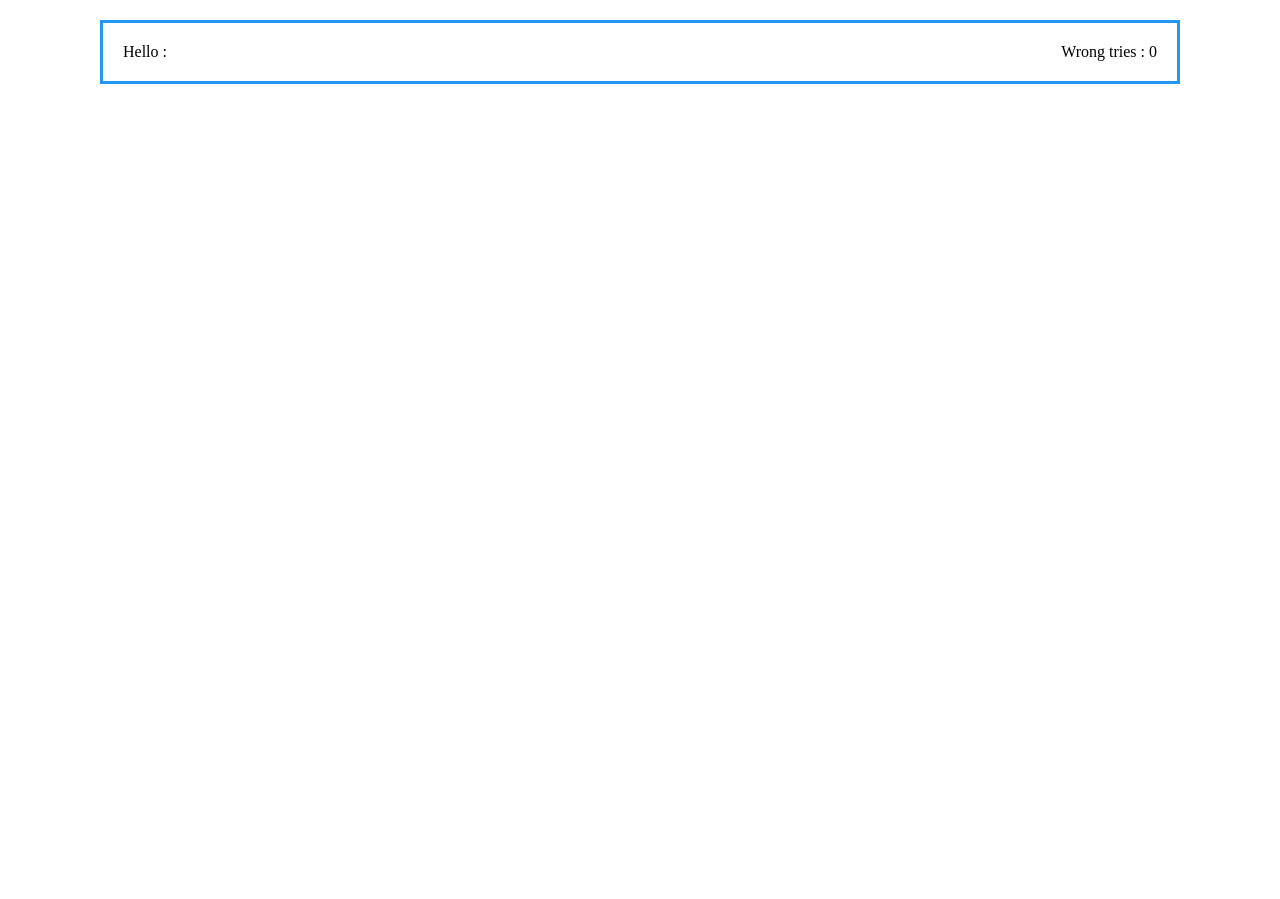
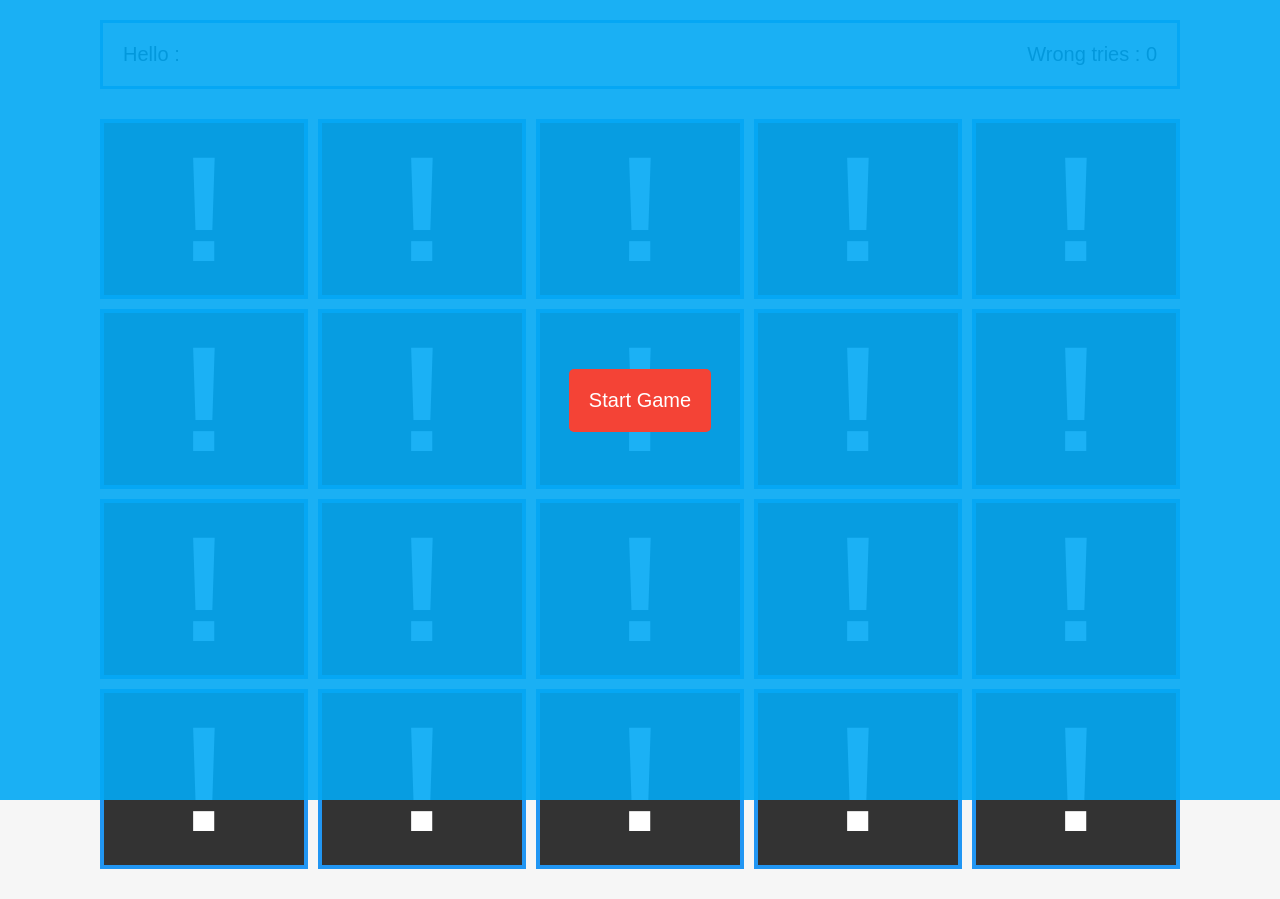
Before and after one commit to a-HamedEG/memory-game, a website built with Vite: page index.html in a window 1280 px wide. Before the commit the page ends 800 px from the top, so only its background shows below. Built offline with nearby package versions, Linux system fonts and the light colour scheme.

Commit message:
Completing the Game

```diff
--- a/index.html
+++ b/index.html
@@ -2,21 +2,155 @@
 <html lang="en">
   <head>
     <meta charset="UTF-8" />
-    <link rel="icon" type="image/svg+xml" href="/vite.svg" />
     <meta name="viewport" content="width=device-width, initial-scale=1.0" />
     <title>Memory Game</title>
   </head>
   <body>
+    <div class="start-btn">
+      <button>Start Game</button>
+    </div>
     <header>
       <div class="container-info">
-        <div>
+        <div class="name">
           Hello : <span></span>
         </div>
-        <div>
+        <div class="wrong-tries">
           Wrong tries : <span>0</span>
         </div>
       </div>
     </header>
-    <script type="module" src="/main.js"></script>
+    <div class="card-wrapper">
+      <!-- Two cards same pic -->
+      <div class="card" data-techology="code">
+        <div class="face front"></div>
+        <div class="face back">
+          <img src="./public/imgs/code.svg" alt="code">
+        </div>
+      </div>
+      <div class="card" data-techology="code">
+        <div class="face front"></div>
+        <div class="face back">
+          <img src="./public/imgs/code.svg" alt="code">
+        </div>
+      </div>
+      <!-- Two cards same pic -->
+      <div class="card" data-techology="css">
+        <div class="face front"></div>
+        <div class="face back">
+          <img src="./public/imgs/css.svg" alt="css">
+        </div>
+      </div>
+      <div class="card" data-techology="css">
+        <div class="face front"></div>
+        <div class="face back">
+          <img src="./public/imgs/css.svg" alt="css">
+        </div>
+      </div>
+      <!-- Two cards same pic -->
+      <div class="card" data-techology="laravel">
+        <div class="face front"></div>
+        <div class="face back">
+          <img src="./public/imgs/laravel.svg" alt="laravel">
+        </div>
+      </div>
+      <div class="card" data-techology="laravel">
+        <div class="face front"></div>
+        <div class="face back">
+          <img src="./public/imgs/laravel.svg" alt="laravel">
+        </div>
+      </div>
+      <!-- Two cards same pic -->
+      <div class="card" data-techology="wordpress">
+        <div class="face front"></div>
+        <div class="face back">
+          <img src="./public/imgs/wordpress.svg" alt="wordpress">
+        </div>
+      </div>
+      <div class="card" data-techology="wordpress">
+        <div class="face front"></div>
+        <div class="face back">
+          <img src="./public/imgs/wordpress.svg" alt="wordpress">
+        </div>
+      </div>
+      <!-- Two cards same pic -->
+      <div class="card" data-techology="vuejs">
+        <div class="face front"></div>
+        <div class="face back">
+          <img src="./public/imgs/vuejs.svg" alt="vuejs">
+        </div>
+      </div>
+      <div class="card" data-techology="vuejs">
+        <div class="face front"></div>
+        <div class="face back">
+          <img src="./public/imgs/vuejs.svg" alt="vuejs">
+        </div>
+      </div>
+      <!-- Two cards same pic -->
+      <div class="card" data-techology="react">
+        <div class="face front"></div>
+        <div class="face back">
+          <img src="./public/imgs/react.svg" alt="react">
+        </div>
+      </div>
+      <div class="card" data-techology="react">
+        <div class="face front"></div>
+        <div class="face back">
+          <img src="./public/imgs/react.svg" alt="react">
+        </div>
+      </div>
+      <!-- Two cards same pic -->
+      <div class="card" data-techology="php">
+        <div class="face front"></div>
+        <div class="face back">
+          <img src="./public/imgs/php.svg" alt="php">
+        </div>
+      </div>
+      <div class="card" data-techology="php">
+        <div class="face front"></div>
+        <div class="face back">
+          <img src="./public/imgs/php.svg" alt="php">
+        </div>
+      </div>
+      <!-- Two cards same pic -->
+      <div class="card" data-techology="nodejs">
+        <div class="face front"></div>
+        <div class="face back">
+          <img src="./public/imgs/nodejs.svg" alt="nodejs">
+        </div>
+      </div>
+      <div class="card" data-techology="nodejs">
+        <div class="face front"></div>
+        <div class="face back">
+          <img src="./public/imgs/nodejs.svg" alt="nodejs">
+        </div>
+      </div>
+      <!-- Two cards same pic -->
+      <div class="card" data-techology="html">
+        <div class="face front"></div>
+        <div class="face back">
+          <img src="./public/imgs/html.svg" alt="html">
+        </div>
+      </div>
+      <div class="card" data-techology="html">
+        <div class="face front"></div>
+        <div class="face back">
+          <img src="./public/imgs/html.svg" alt="html">
+        </div>
+      </div>
+      <!-- Two cards same pic -->
+      <div class="card" data-techology="javascript">
+        <div class="face front"></div>
+        <div class="face back">
+          <img src="./public/imgs/javascript.svg" alt="javascript">
+        </div>
+      </div>
+      <div class="card" data-techology="javascript">
+        <div class="face front"></div>
+        <div class="face back">
+          <img src="./public/imgs/javascript.svg" alt="javascript">
+        </div>
+      </div>
+    </div>
+    <script type="module" src="./public/js/main.js"></script>
   </body>
 </html>
--- a/main.js
+++ /dev/null
@@ -1 +0,0 @@
-import './style.css'
--- /dev/null
+++ b/public/css/style.css
@@ -0,0 +1,127 @@
+* {
+  box-sizing: border-box;
+  margin: 0;
+  font-family: Arial, Tahoma, sans-serif;
+}
+
+:root {
+  --primay-color:#2196f3;
+  /* --primay-color:#4e2d2d; */
+  --card-color:#333;
+  --secondary-color:#F44336;
+  --background-color:#F6F6F6;
+  --section-padding: 20px;
+  --section-margin: 20px;
+  --splash-background:rgba(3, 169, 244, 0.9);
+}
+
+body {
+  background-color: var(--background-color);
+}
+
+.start-btn {
+  position: fixed;
+  top: 0;
+  left: 0;
+  width: 100%;
+  height: 100%;
+  display: flex;
+  justify-content: center;
+  align-items: center;
+  z-index: 2;
+  background-color: var(--splash-background);
+}
+
+.start-btn button {
+  background-color: var(--secondary-color);
+  color: white;
+  font-size: 20px;
+  padding: 20px;
+  border-radius: 5px;
+  border: none;
+  font-weight: 500;
+  cursor: pointer;
+}
+
+.container-info {
+  width: 1080px;
+  margin: var(--section-margin) auto;
+  padding: var(--section-padding);
+  display: flex;
+  justify-content: space-between;
+  align-items: center;
+  border: 3px solid var(--primay-color);
+  font-size: 20px;
+}
+
+.name > span {
+  color: var(--secondary-color);
+}
+
+.card-wrapper {
+  width: 1100px;
+  margin: var(--section-margin) auto;
+  padding: calc(var(--section-padding) / 2);
+  display: grid;
+  grid-template-columns: repeat(5,1fr);
+  gap: 10px;
+}
+
+.card{
+  height: 180px;
+  position: relative;
+  display: flex;
+  justify-content: center;
+  align-items: center;
+  border: 4px solid var(--primay-color);
+  transform-style: preserve-3d;
+  transition: transform .5s;
+  cursor: pointer;
+}
+
+.face {
+  backface-visibility: hidden;
+  position: absolute;
+}
+
+.front {
+  width: 100%;
+  height: 100%;
+  background-color: var(--card-color);
+  line-height: 180px;
+  text-align: center;
+}
+
+.front::before {
+  position: absolute;
+  content: "!";
+  font-size: 150px;
+  font-weight: 800;
+  color: white;
+  top: 50%;
+  left: 50%;
+  transform: translate(-50%,-50%);
+}
+
+.back{
+  width: 100%;
+  height: 100%;
+  transform:rotateY(-180deg);
+  background-color: white;
+  display: flex;
+  justify-content: center;
+  align-items: center;
+}
+.back > img {
+  height: 100px;
+}
+
+.card.is-flipped,
+.card.match {
+  transform: rotateY(-180deg);
+  pointer-events: none;
+}
+
+.no-clicking{
+  pointer-events: none;
+}
--- /dev/null
+++ b/public/js/main.js
@@ -0,0 +1,77 @@
+import "../css/style.css";
+
+const cardWrapper = document.querySelector('.card-wrapper');
+const wrongTries = document.querySelector('.wrong-tries span');
+
+const cards = Array.from(document.querySelectorAll(".card"));
+
+const numberOfCardsArray = Array.from(Array(cards.length).keys());
+
+const duration = 1000;
+
+document.querySelector(".start-btn button").onclick = function () {
+  const name = prompt("What's your name");
+
+  if (name == null || name == "") {
+    document.querySelector(".name span").innerHTML = "Player";
+  } else {
+    document.querySelector(".name span").innerHTML = name;
+  }
+
+document.querySelector(".start-btn").remove();
+};
+
+shuffle(numberOfCardsArray);
+
+document.querySelectorAll(".card").forEach((card, index) => {
+  card.style.order = numberOfCardsArray[index];
+  card.addEventListener("click", () => flipCard(card));
+});
+
+function shuffle(array) {
+  let current = array.length,
+    temp,
+    random;
+
+  while (current > 0) {
+    random = Math.floor(Math.random() * current);
+    current--;
+    temp = array[current];
+
+    array[current] = array[random];
+
+    array[random] = temp;
+  }
+}
+
+function flipCard(card) {
+  card.classList.add("is-flipped");
+  if (document.querySelectorAll(".is-flipped").length == 2) {
+    preventClickingOnCards()
+    let firstPickCard = document.querySelectorAll(".is-flipped")[0]
+    let secondPickCard = document.querySelectorAll(".is-flipped")[1]
+    MatchCheck(firstPickCard,secondPickCard);
+    setTimeOutFor(secondPickCard,'is-flipped')
+    setTimeOutFor(firstPickCard,'is-flipped')
+  }
+}
+
+function MatchCheck(firstPickCard, secondPickCard) {
+    if (firstPickCard.dataset.techology === secondPickCard.dataset.techology) {
+        firstPickCard.classList.add("match")
+        secondPickCard.classList.add("match")
+    } else {
+        wrongTries.innerHTML = parseInt(wrongTries.innerHTML) + 1;
+    }
+}
+
+function preventClickingOnCards() {
+    cardWrapper.classList.add('no-clicking');
+    setTimeOutFor(cardWrapper,'no-clicking')
+}
+
+function setTimeOutFor(element, classname) {
+    setTimeout(() => {
+        element.classList.remove(classname);
+    }, duration);
+}
--- a/style.css
+++ /dev/null
@@ -1,21 +0,0 @@
-* {
-  box-sizing: border-box;
-  margin: 0;
-}
-
-:root{
-  --primay-color:#2196f3;
-  --secondary-color:#F44336;
-  --background-color:#F6F6F6;
-  --splash-background:rgba(3, 169, 244, 0.9);
-}
-
-.container-info {
-  width: 1080px;
-  margin: 20px auto;
-  padding: 20px;
-  display: flex;
-  justify-content: space-between;
-  align-items: center;
-  border: 3px solid var(--primay-color);
-}
```
Also changed, not shown: public/imgs/code.svg (added), public/imgs/css.svg (added), public/imgs/html.svg (added), public/imgs/javascript.svg (added), public/imgs/laravel.svg (added), public/imgs/nodejs.svg (added), public/imgs/php.svg (added), public/imgs/react.svg (added), public/imgs/vuejs.svg (added), public/imgs/wordpress.svg (added).
